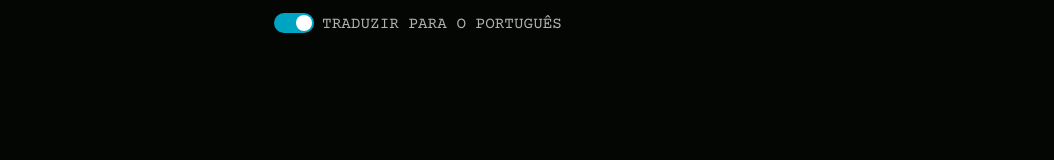
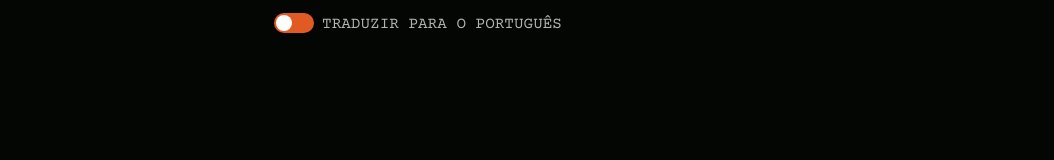
Before and after one commit to biancashiromoto/biancashiromoto.github.io, a Next.js app: page / in a window 1280 px wide. Shown: the top 160 px of the page, without its empty margins (226-1280 px from the left). Built offline with nearby package versions, Linux system fonts and the light colour scheme.

Commit message:
fix: simplify LanguageSwitch component by removing props and using context

```diff
--- a/app/components/header/header.tsx
+++ b/app/components/header/header.tsx
@@ -1,22 +1,14 @@
-import { useLanguage } from "@/app/context/LanguageProvider";
 import ProgressBar from "../progress-bar/progress-bar";
 import styles from "./header.module.scss";
 import LanguageSwitch from "../language-switch/language-switch";
 import { usePathname } from "next/navigation";
 
 const Header = () => {
-	const {
-		information, toggleLanguage, isLanguagePortuguese
-	} = useLanguage();
 	const pathname = usePathname();
 
 	return (
 		<header className={styles.header}>
-			<LanguageSwitch
-				checked={!isLanguagePortuguese}
-				onChange={toggleLanguage}
-				label={information._translateButtonLabel}
-			/>
+			<LanguageSwitch />
 			{pathname !== "/home" && <ProgressBar />}
 		</header>
 	);
--- a/app/components/language-switch/language-switch.tsx
+++ b/app/components/language-switch/language-switch.tsx
@@ -1,30 +1,26 @@
 import React from "react";
 import styles from "./language-switch.module.scss";
+import { useLanguage } from "@/app/context/LanguageProvider";
 
-interface SwitchProps {
-  checked: boolean;
-  onChange: () => void;
-  label: string;
-}
-
-const LanguageSwitch: React.FC<SwitchProps> = ({
-	checked, onChange, label
-}) => {
+const LanguageSwitch = () => {
+	const {
+		information, toggleLanguage, isLanguagePortuguese
+	} = useLanguage();
 
 	return (
 		<label className={styles.switch}>
 			<input
 				type="checkbox"
-				checked={checked}
-				onChange={onChange}
+				checked={isLanguagePortuguese}
+				onChange={toggleLanguage}
 				role="switch"
-				aria-checked={checked ? "true" : "false"}
-				aria-label={label}
+				aria-checked={isLanguagePortuguese}
+				aria-label={information._translateButtonLabel}
 				tabIndex={0}
 			/>
 			<span className={styles.slider}></span>
 			<span className={styles.text}>
-				{label.toUpperCase()}
+				{information._translateButtonLabel.toUpperCase()}
 			</span>
 		</label>
 	);
```
